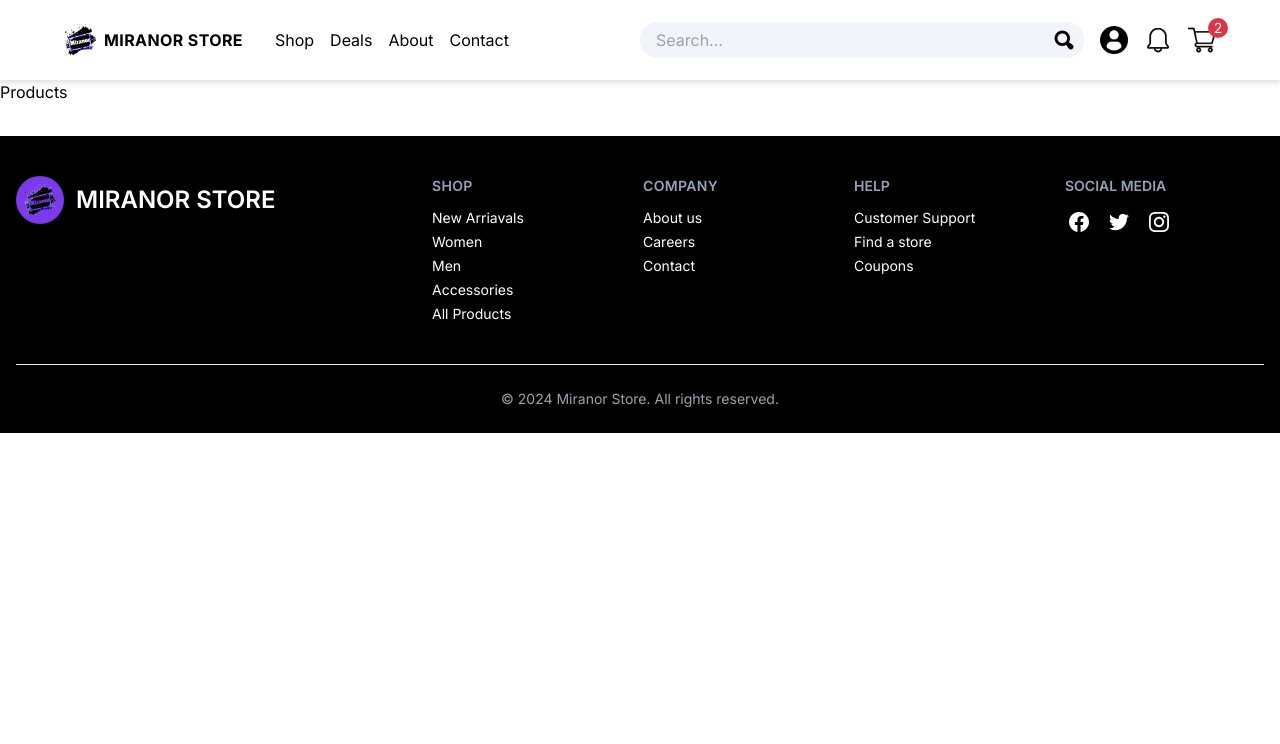
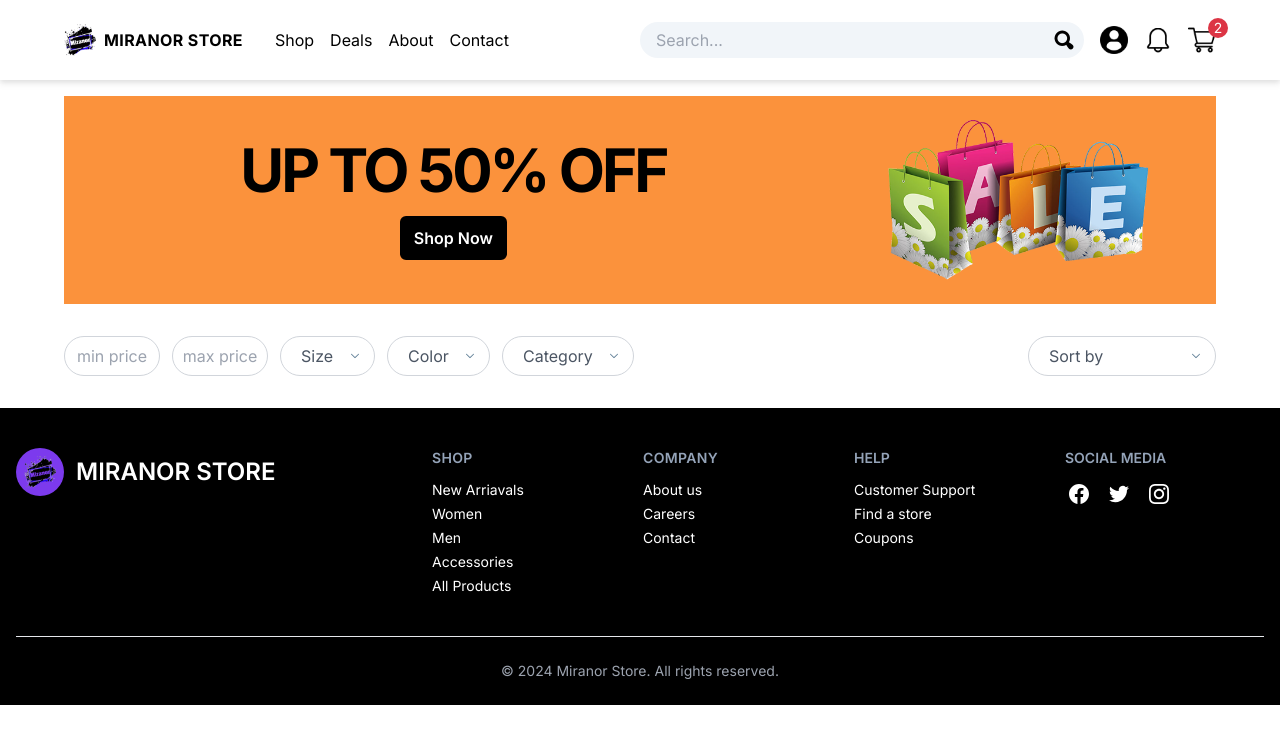
Before and after one commit to elfadili-ae/miranor-store, a Next.js app: page /products in a window 1280 px wide. Shown: the top 744 px of the page. Built offline with nearby package versions, Linux system fonts and the light colour scheme.

Commit message:
feat: added filters to product page

```diff
--- a/src/app/products/page.tsx
+++ b/src/app/products/page.tsx
@@ -1,7 +1,14 @@
+import Filters from "@/components/Filters";
+import OfferBanner from "@/components/OfferBanner";
 import React from "react";
 
 const Products = () => {
-  return <div>Products</div>;
+  return (
+    <div className="flex flex-col px-4 md:px-8 lg:px-16">
+      <OfferBanner />
+      <Filters />
+    </div>
+  );
 };
 
 export default Products;
--- /dev/null
+++ b/src/components/Arrow.tsx
@@ -0,0 +1,19 @@
+import React from "react";
+
+const Arrow = () => {
+  return (
+    <svg
+      className="w-2 h-2 absolute top-0 right-0 m-4 pointer-events-none"
+      xmlns="http://www.w3.org/2000/svg"
+      viewBox="0 0 412 232"
+    >
+      <path
+        d="M206 171.144L42.678 7.822c-9.763-9.763-25.592-9.763-35.355 0-9.763 9.764-9.763 25.592 0 35.355l181 181c4.88 4.882 11.279 7.323 17.677 7.323s12.796-2.441 17.678-7.322l181-181c9.763-9.764 9.763-25.592 0-35.355-9.763-9.763-25.592-9.763-35.355 0L206 171.144z"
+        fill="#648299"
+        fillRule="nonzero"
+      />
+    </svg>
+  );
+};
+
+export default Arrow;
--- /dev/null
+++ b/src/components/Filters.tsx
@@ -0,0 +1,73 @@
+import React from "react";
+import Arrow from "./Arrow";
+
+const Filters = () => {
+  return (
+    <div className="flex justify-between gap-y-3 mt-8 flex-wrap">
+      <div className="flex gap-3 flex-wrap">
+        <input
+          type="text"
+          name="min-price"
+          placeholder="min price"
+          className="w-20 sm:w-24 h-10 max-sm:text-sm border border-gray-300 rounded-full text-gray-600 px-1 text-center bg-white hover:border-gray-400 focus:outline-none appearance-none"
+        />
+        <input
+          type="text"
+          name="max-price"
+          placeholder="max price"
+          className="w-20 sm:w-24 h-10 max-sm:text-sm border border-gray-300 rounded-full text-gray-600 px-1 text-center bg-white hover:border-gray-400 focus:outline-none appearance-none"
+        />
+
+        <div className="relative inline-flex">
+          <Arrow />
+          <select
+            name="size"
+            id="size"
+            className="border border-gray-300 max-sm:text-sm rounded-full text-gray-600 h-10 pl-5 pr-10 bg-white hover:border-gray-400 focus:outline-none appearance-none"
+          >
+            <option>Size</option>
+          </select>
+        </div>
+
+        <div className="relative inline-flex">
+          <Arrow />
+          <select
+            name="color"
+            id="color"
+            className="border border-gray-300 max-sm:text-sm rounded-full text-gray-600 h-10 pl-5 pr-10 bg-white hover:border-gray-400 focus:outline-none appearance-none"
+          >
+            <option>Color</option>
+          </select>
+        </div>
+
+        <div className="relative inline-flex">
+          <Arrow />
+          <select
+            name="category"
+            id="category"
+            className="border border-gray-300 max-sm:text-sm rounded-full text-gray-600 h-10 pl-5 pr-10 bg-white hover:border-gray-400 focus:outline-none appearance-none"
+          >
+            <option>Category</option>
+          </select>
+        </div>
+      </div>
+
+      <div className="relative inline-flex">
+        <Arrow />
+        <select
+          name="sortby"
+          id="sortby"
+          className="max-sm:text-sm border border-gray-300 rounded-full text-gray-600 h-10 pl-5 pr-10 bg-white hover:border-gray-400 focus:outline-none appearance-none"
+        >
+          <option>Sort by</option>
+          <option>low to high price</option>
+          <option>high to low price</option>
+          <option>Newest</option>
+          <option>Oldest</option>
+        </select>
+      </div>
+    </div>
+  );
+};
+
+export default Filters;
```
